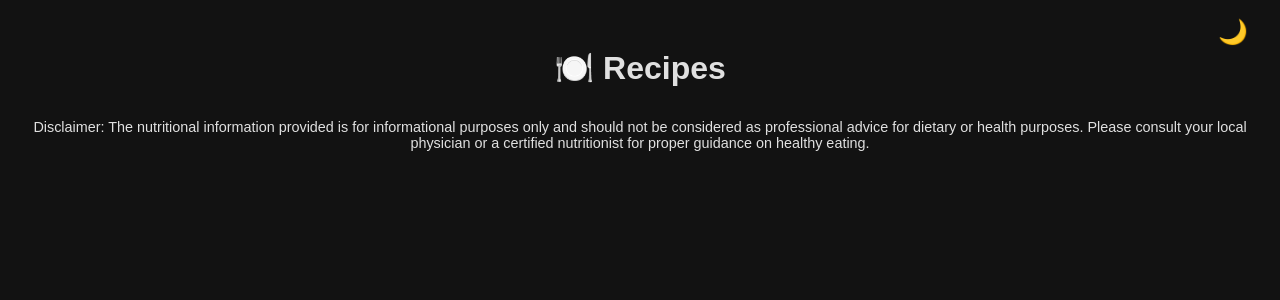
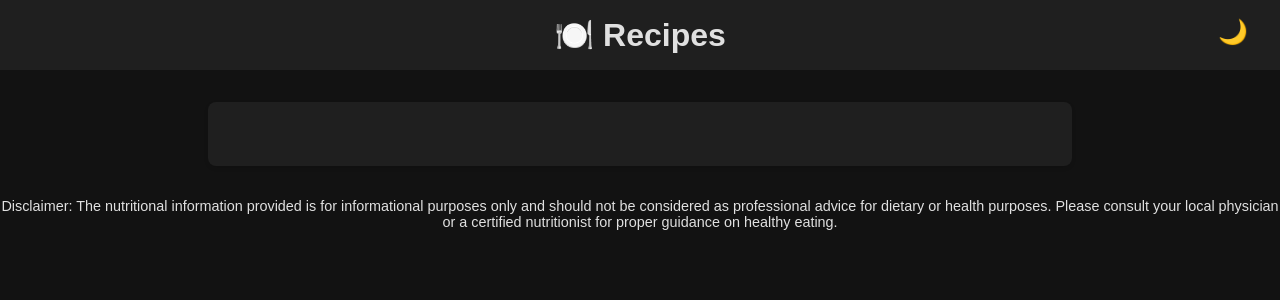
Before and after one commit to Wijnandvdm/nom-stats, a Python web app: template templates/index.html in a window 1280 px wide. Shown: the top 300 px of the page. Run offline with Jinja, Linux system fonts and the light colour scheme; the template is opened without the code that fills it, so the values that code supplies are empty.

Commit message:
made all colors variables for easy maintenance and removed print statement

```diff
--- a/generate_static_website.py
+++ b/generate_static_website.py
@@ -87,7 +87,6 @@ def process_all_recipes(directory, all_ingredients):
     for category in os.listdir(directory):
         category_path = os.path.join(directory, category)  # Get full path
         if os.path.isdir(category_path):  # Only process directories
-            print(f"Processing directory: {category}")
             for filename in os.listdir(os.path.join(directory, category)):
                 if filename.endswith(".yaml") and filename != "ingredients.yaml":
                     filepath = os.path.join(directory, category, filename)
--- a/templates/index.html
+++ b/templates/index.html
@@ -11,30 +11,41 @@
             --primary-light: #45a049;
             --bg-dark: #121212;
             --bg-light: #f4f4f9;
+            --accordion-bg: #222222;
             --text-dark: #e0e0e0;
-            --text-light: #333;
+            --text-light: #333333;
             --container-dark: #1f1f1f;
-            --container-light: white;
-            --border-light: #ccc;
+            --container-light: #ffffff;
+            --border-light: #cccccc;
             --transition: 0.3s ease-in-out;
         }
-
-        /* Base Styles */
         body {
             font-family: 'Arial', sans-serif;
+            margin: 0;
+            padding: 0;
             background-color: var(--bg-dark);
             color: var(--text-dark);
             text-align: center;
-            padding: 20px;
             transition: background-color var(--transition), color var(--transition);
         }
-
-        .accordion {
-            width: 80%;
-            max-width: 600px;
-            margin: 20px auto;
+        header {
+            background-color: var(--container-dark);
+            padding: 1rem;
+            color: var(--text-dark);
         }
-
+        h1 {
+            margin: 0;
+        }
+        .container {
+            width: 90%;
+            max-width: 800px;
+            margin: 2rem auto;
+            padding: 2rem;
+            background-color: var(--container-dark);
+            border-radius: 8px;
+            box-shadow: 0 2px 4px rgba(0, 0, 0, 0.1);
+            transition: background-color var(--transition), box-shadow var(--transition);
+        }
         .accordion-item {
             background-color: var(--container-dark);
             border-radius: 8px;
@@ -43,73 +54,66 @@
             box-shadow: 0 4px 8px rgba(0, 0, 0, 0.3);
             transition: transform var(--transition);
         }
-
         .accordion-item:hover {
             transform: scale(1.02);
         }
-
         .accordion-header {
             background: linear-gradient(135deg, var(--primary-dark), var(--primary-light));
-            color: white;
+            color: var(--container-light);
             padding: 15px;
             cursor: pointer;
             font-size: 1.3rem;
-            text-align: left;
             font-weight: bold;
             transition: background var(--transition);
         }
-
         .accordion-header:hover {
             background: linear-gradient(135deg, var(--primary-light), var(--primary-dark));
         }
-
         .accordion-content {
             display: none;
             padding: 15px;
             text-align: left;
-            background-color: #222;
+            background-color: var(--accordion-bg);
             border-top: 2px solid var(--primary-light);
         }
-
         .recipe-link {
             display: block;
             padding: 8px 0;
-            color: #f4f4f9;
+            color: var(--text-dark);
             text-decoration: none;
             font-size: 1.1rem;
             transition: color var(--transition);
         }
-
         .recipe-link:hover {
             color: var(--primary-dark);
         }
-
         /* Light Mode */
         body.light-mode {
             background-color: var(--bg-light);
             color: var(--text-light);
         }
-
-        body.light-mode .accordion-item {
+        body.light-mode header {
+            background-color: var(--primary-dark);
+            color: var(--container-light);
+        }
+        body.light-mode .container {
             background-color: var(--container-light);
             box-shadow: 0 2px 4px rgba(0, 0, 0, 0.1);
         }
-
+        body.light-mode .accordion-item {
+            background-color: var(--container-light);
+        }
         body.light-mode .accordion-content {
             background-color: var(--container-light);
             border-top: 2px solid var(--border-light);
         }
-
         body.light-mode .recipe-link {
             color: var(--primary-dark);
         }
-
         body.light-mode .recipe-link:hover {
             color: var(--primary-light);
         }
-
         .theme-toggle {
-            content: attr(data-tooltip);
             position: fixed;
             top: 10px;
             right: 20px;
@@ -121,25 +125,8 @@
             color: var(--text-dark);
             transition: color var(--transition);
         }
-        .theme-toggle::after {
-            content: attr(data-tooltip); /* Use the data-tooltip attribute as the text */
-            position: absolute;
-            top: 100%;
-            left: 0%;
-            transform: translateX(-50%);
-            background-color: #333;
-            color: #fff;
-            padding: 5px 10px;
-            border-radius: 4px;
-            font-size: 0.7rem;
-            white-space: nowrap;
-            opacity: 0;
-            pointer-events: none; /* Prevent interaction with the tooltip */
-            transition: opacity var(--transition) ease;
-            z-index: 1000; /* Ensure the tooltip appears above other content */
-        }
-        .theme-toggle:hover::after {
-            opacity: 1;
+        .theme-toggle:hover {
+            color: var(--primary-light);
         }
         body.light-mode .theme-toggle {
             color: var(--text-light);
@@ -147,11 +134,11 @@
     </style>
 </head>
 <body>
-    <!-- Dark Mode Toggle Button -->
     <button class="theme-toggle" onclick="toggleTheme()" data-tooltip="Light mode, really?">🌙</button>
-
-    <h1 style="color: var(--text-dark);">🍽️ Recipes</h1>
-
+    <header>
+        <h1>🍽️ Recipes</h1>
+    </header>
+    <div class="container">
         <div class="accordion">
             {% for category, recipes in categories.items() %}
             <div class="accordion-item">
@@ -164,39 +151,29 @@
             </div>
             {% endfor %}
         </div>
-
-    <!-- Disclaimer -->
+    </div>
     <footer>
         <p style="font-size: 0.9em; text-align: center; margin-top: 2rem;">
             Disclaimer: The nutritional information provided is for informational purposes only and should not be considered as professional advice for dietary or health purposes. Please consult your local physician or a certified nutritionist for proper guidance on healthy eating.
         </p>
     </footer>
-
     <script>
         function toggleAccordion(element) {
             let content = element.nextElementSibling;
             content.style.display = (content.style.display === "block") ? "none" : "block";
         }
-
         function toggleTheme() {
             const body = document.body;
             const toggleButton = document.querySelector('.theme-toggle');
-
             body.classList.toggle('light-mode');
-
-            // Update button icon
             if (body.classList.contains('light-mode')) {
                 toggleButton.textContent = '☀️';
                 localStorage.setItem('theme', 'light');
-                toggleButton.setAttribute('data-tooltip', 'Welcome back to civilization!');
             } else {
                 toggleButton.textContent = '🌙';
                 localStorage.setItem('theme', 'dark');
-                toggleButton.setAttribute('data-tooltip', 'Light mode, really?');
             }
         }
-
-        // Load stored theme preference
         (function() {
             const savedTheme = localStorage.getItem('theme');
             if (savedTheme === 'light') {
```
Also changed, not shown: templates/recipe_detail.html (+37 -41 lines). Lines whose indentation alone changed are shown as unchanged.
